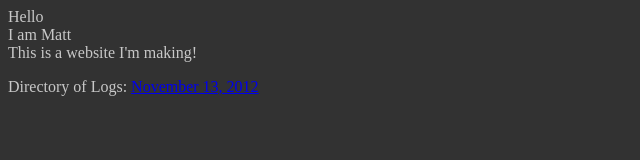
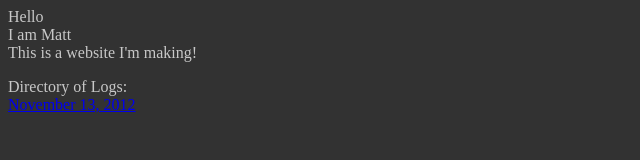
Before and after one commit to mattscientis/mattscientis.github.io, a plain HTML site: page index.html in a window 1280 px wide. Shown: the whole page, without its empty margins (0-640 px from the left). Drawn offline with Linux system fonts and the light colour scheme.

Commit message:
testing local editing and added line break

```diff
--- a/index.html
+++ b/index.html
@@ -8,7 +8,7 @@
         This is a website I'm making! <br>
     </p>
     <nav><p style="color:rgb(200, 200, 200)" p>
-        Directory of Logs:
+        Directory of Logs: <br>
         <a href="/november_13_2026/index.html">November 13, 2012</a>
     </p></nav>
 </body>
```
